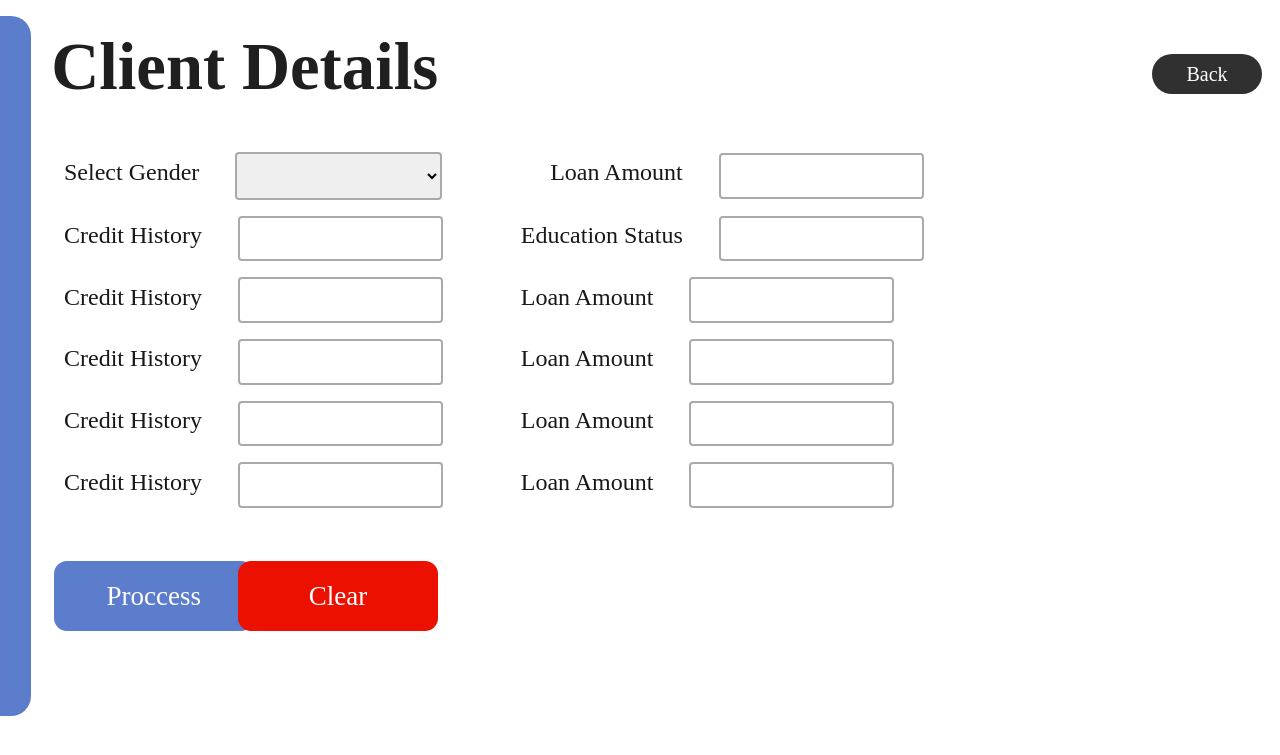
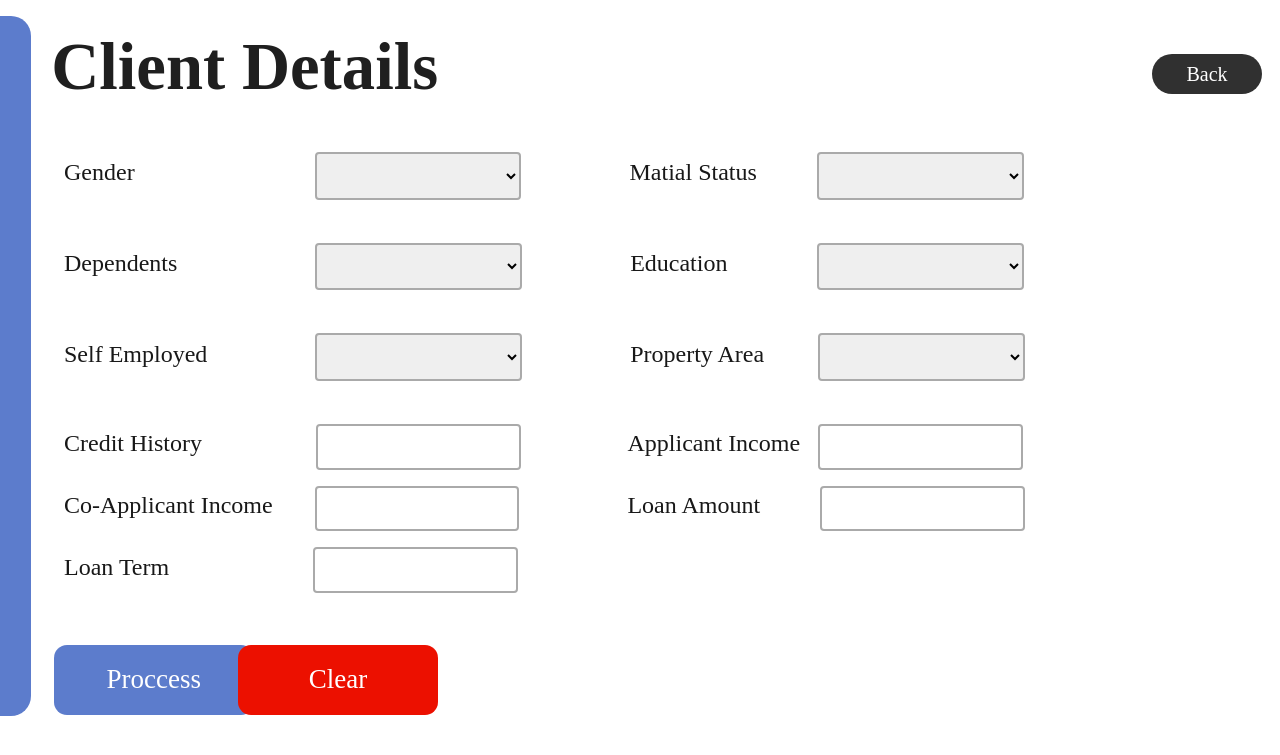
Before and after one commit to Nsadaa/Loan-Status-Classifier-ML-Web-Application, a Python web app: template templates/form.html in a window 1280 px wide. Shown: the top 755 px of the page. Run offline with Jinja, Linux system fonts and the light colour scheme; the template is opened without the code that fills it, so the values that code supplies are empty.

Commit message:
styles added to the form.html & update .gitignore

```diff
--- a/templates/form.html
+++ b/templates/form.html
@@ -22,7 +22,7 @@
         <form name="form1" action="result.html" onsubmit="return validation()" method="GET">
 
 
-            <label for="gender"> Select Gender</label> &emsp;
+            <label for="gender"> Gender</label> &emsp;&emsp;&emsp;&emsp;&emsp;&emsp;&emsp;
 
             <select name="gender">
 
@@ -33,38 +33,69 @@
               </select>   &emsp; &nbsp; &emsp;&emsp;&nbsp;
 
 
-            <label for="loanamount">Loan Amount</label> &emsp;
+            <label for="loanamount">Matial Status</label> &emsp;&emsp;
+            <select name="matialstatus">
+
+                <option value="" disabled selected hidden></option>
+                <option value="Male">Married</option>
+                <option value="Female">Unmarried</option>
+
+              </select>   &emsp; &nbsp; &emsp;&emsp;&nbsp; <br>
+
+            <label for="credithistory">Dependents</label> &emsp;&emsp;&emsp;&emsp;&emsp;&nbsp;
+            <select name="dependents">
+
+                <option value="" disabled selected hidden></option>
+                <option value="Male">Male</option>
+                <option value="Female">Female</option>
+
+              </select>   &emsp; &nbsp; &emsp;&emsp;&nbsp;
+
+
+            <label for="loanamount">Education</label> &emsp;&emsp;&emsp;&nbsp;
+            <select name="gender">
+
+                <option value="" disabled selected hidden></option>
+                <option value="Male">Male</option>
+                <option value="Female">Female</option>
+
+              </select>   &emsp; &nbsp; &emsp;&emsp;&nbsp; <br>
+
+
+            <label for="credithistory">Self Employed</label> &emsp;&emsp;&emsp;&emsp;
+            <select name="gender">
+
+                <option value="" disabled selected hidden></option>
+                <option value="Male">Male</option>
+                <option value="Female">Female</option>
+
+              </select>   &emsp; &nbsp; &emsp;&emsp;&nbsp;
+
+
+            <label for="loanamount">Property Area</label> &emsp;&ensp;&nbsp;
+            <select name="gender">
+
+                <option value="" disabled selected hidden></option>
+                <option value="Male">Male</option>
+                <option value="Female">Female</option>
+
+              </select>   &emsp; &nbsp; &emsp;&emsp;&nbsp; <br>
+
+
+            <label for="credithistory">Credit History</label> &emsp;&emsp;&emsp;&emsp;&nbsp;
+            <input type="text" id="credithistory" name="credithistory" > &emsp; &nbsp; &emsp;&emsp;&nbsp;
+
+            <label for="loanamount">Applicant Income</label> &nbsp;
             <input type="text" id="loanamount" name="loanamount"> <br>
 
-            <label for="credithistory">Credit History</label> &emsp;
-            <input type="text" id="credithistory" name="credithistory"> &emsp; &nbsp; &emsp;
+            <label for="credithistory">Co-Applicant Income</label> &emsp;&nbsp;
+            <input type="text" id="credithistory" name="credithistory"> &emsp; &nbsp; &emsp;&emsp;&nbsp;
 
-            <label for="loanamount">Education Status</label> &emsp;
+            <label for="loanamount">Loan Amount</label> &emsp;&emsp;
             <input type="text" id="loanamount" name="loanamount"> <br>
 
-            <label for="credithistory">Credit History</label> &emsp;
+            <label for="credithistory">Loan Term</label> &emsp;&emsp;&emsp;&emsp;&emsp;&nbsp;&nbsp;
             <input type="text" id="credithistory" name="credithistory"> &emsp; &nbsp; &emsp;
-
-            <label for="loanamount">Loan Amount</label> &emsp;
-            <input type="text" id="loanamount" name="loanamount">  <br>
-
-            <label for="credithistory">Credit History</label> &emsp;
-            <input type="text" id="credithistory" name="credithistory"> &emsp; &nbsp; &emsp;
-
-            <label for="loanamount">Loan Amount</label> &emsp;
-            <input type="text" id="loanamount" name="loanamount"> <br>
-
-            <label for="credithistory">Credit History</label> &emsp;
-            <input type="text" id="credithistory" name="credithistory"> &emsp; &nbsp; &emsp;
-
-            <label for="loanamount">Loan Amount</label> &emsp;
-            <input type="text" id="loanamount" name="loanamount"> <br>
-
-            <label for="credithistory">Credit History</label> &emsp;
-            <input type="text" id="credithistory" name="credithistory"> &emsp; &nbsp; &emsp;
-
-            <label for="loanamount">Loan Amount</label> &emsp;
-            <input type="text" id="loanamount" name="loanamount">
 
             <br>
             <br>
```
Also changed, not shown: 1 other file.
